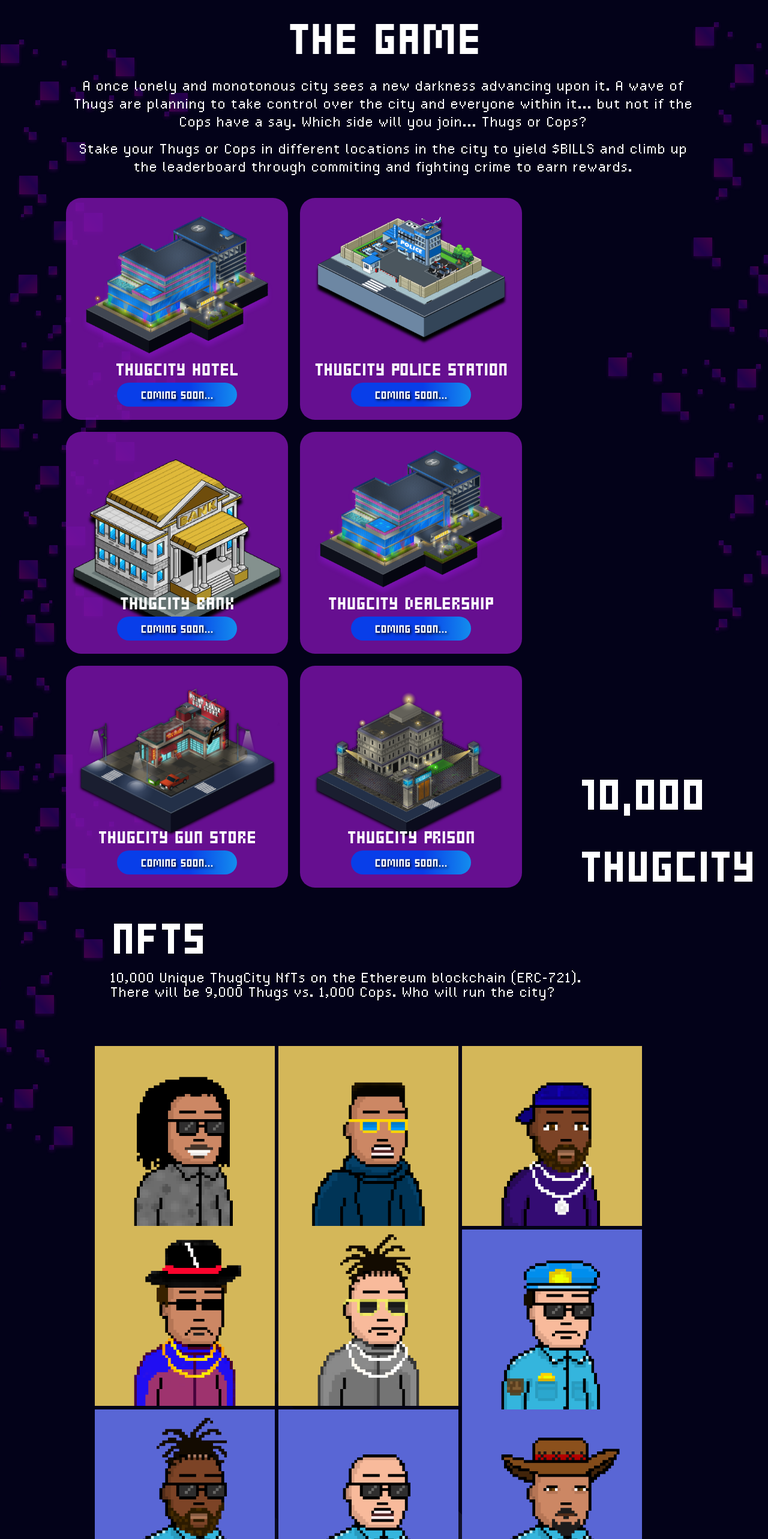
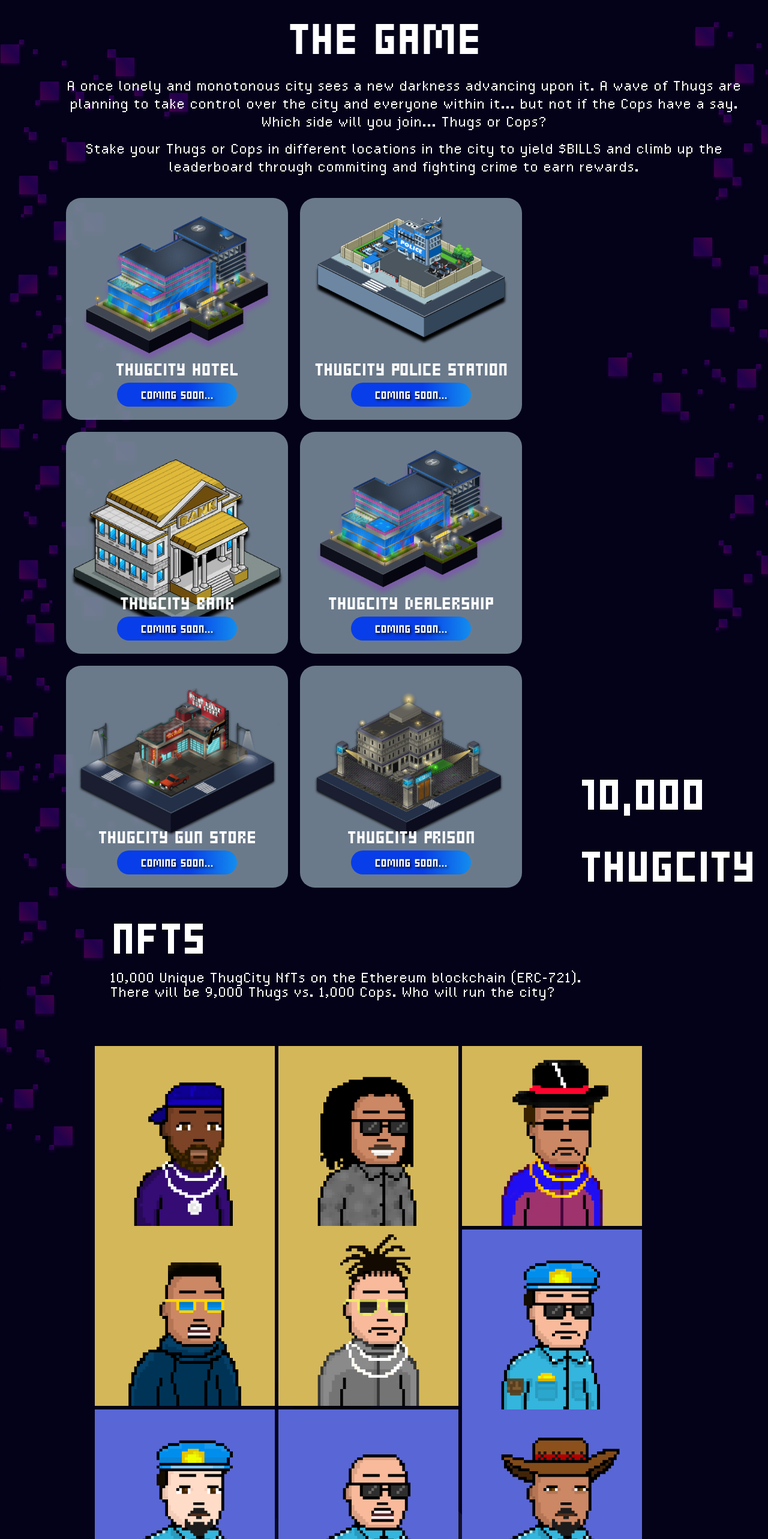
Before and after one commit to Vakiyama/thugcity-new, a React (Create React App) app in the folder thugcity/: page / in a window 1280 px wide. Shown: the part 1040-3606 px from the top of the page at 60% size. Built offline with nearby package versions, Linux system fonts and the light colour scheme.

Commit message:
Minor tweaks and reordering

```diff
--- a/thugcity/src/App.js
+++ b/thugcity/src/App.js
@@ -23,9 +23,9 @@ function App() {
       <InfoNFTS/>
       <InfoLaunch/>
       <InfoWhitelist/>
+      <Roadmap/>
       <InfoGiveaway/>
       <InfoPrizes/>
-      <Roadmap/>
       <Faq/>
       <InfoFounders/>
     </div>
--- a/thugcity/src/InfoEvents/Event/Event.css
+++ b/thugcity/src/InfoEvents/Event/Event.css
@@ -1,7 +1,6 @@
 .info_events_event {
     height: 370px;
-    background-color: rgb(127,19,174, 0.8);
-
+    background-color: rgb(119,136,152, 0.9);
     width: 370px;
     border-radius: 25px;
     color: #fff;
--- a/thugcity/src/InfoEvents/InfoEvents.css
+++ b/thugcity/src/InfoEvents/InfoEvents.css
@@ -40,7 +40,7 @@
     z-index: 1;
     text-align: center;
     margin: 0 auto;
-    width: 1050px;
+    width: 1150px;
     line-height: 30px;
 }
 
--- a/thugcity/src/InfoNFTS/InfoNFTS.js
+++ b/thugcity/src/InfoNFTS/InfoNFTS.js
@@ -13,18 +13,18 @@ class InfoNFTS extends Component {
                     There will be 9,000 Thugs vs. 1,000 Cops. Who will run the city?
                 </h1>
                 <div className='info_nfts_showcase_top'>
+                    <img className='info_nfts_showcase_top_thug_img' src="./thugs/21.png"/>
                     <img className='info_nfts_showcase_top_thug_img' src="./thugs/19.png"/>
+                    <img className='info_nfts_showcase_top_thug_img' src="./thugs/45.png"/>
                     <img className='info_nfts_showcase_top_thug_img' src="./thugs/47.png"/>
-                    <img className='info_nfts_showcase_top_thug_img' src="./thugs/21.png"/>
-                    <img className='info_nfts_showcase_top_thug_img' src="./thugs/45.png"/>
                     <img className='info_nfts_showcase_top_thug_img' src="./thugs/37.png"/>
                 </div>
                 <div className='info_nfts_showcase_top'>
                     <img className='info_nfts_showcase_top_img' src="./cops/43.png"/>
-                    <img className='info_nfts_showcase_top_img' src="./cops/22.png"/>
+                    <img className='info_nfts_showcase_top_img' src="./cops/3.png"/>
                     <img className='info_nfts_showcase_top_img' src="./cops/18.png"/>
                     <img className='info_nfts_showcase_top_img' src="./cops/16.png"/>
-                    <img className='info_nfts_showcase_top_img' src="./cops/3.png"/>
+                    <img className='info_nfts_showcase_top_img' src="./cops/22.png"/>
                 </div>
             </div>
         );
```
